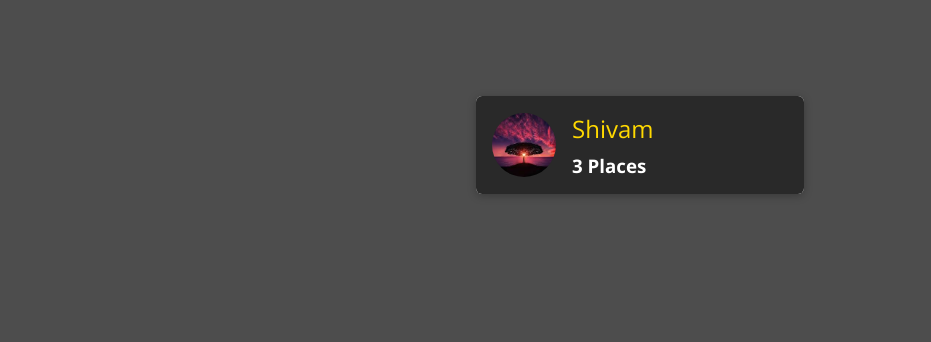
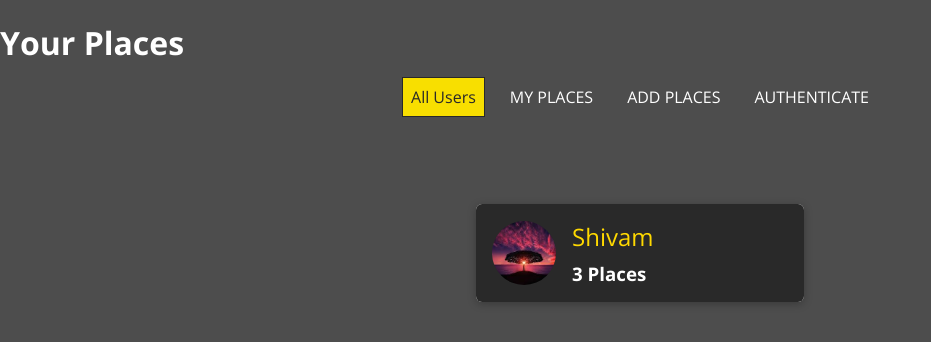
Before and after one commit to shivamsouravjha/Let-us-travel, a React (Create React App) app in the folder DBMS/Frontend/: page / in a window 1280 px wide. Shown: the top 342 px of the page, without its empty margins (0-931 px from the left). Built offline with nearby package versions, Linux system fonts and the light colour scheme.

Commit message:
Frontend Navigation button and sidedrawer

```diff
--- a/DBMS/Frontend/src/App.js
+++ b/DBMS/Frontend/src/App.js
@@ -1,12 +1,11 @@
 import React from 'react';
 import { BrowserRouter as Router,Route,Redirect,Switch } from 'react-router-dom';
 import Users from './users/pages/Users';
-import mainnavigation from './shared/Components/Navigation/mainnavigation';
 import Newplace from './places/pages/NewPlace';
-
+import MainNVIGATION from './shared/Components/Navigation/mainnavigation';
 function App() {
   return (<Router>
-    <mainnavigation />
+    <MainNVIGATION />
     <main>
       <Switch>
         <Route path="/" exact>
--- a/DBMS/Frontend/src/shared/Components/Navigation/mainheader.css
+++ b/DBMS/Frontend/src/shared/Components/Navigation/mainheader.css
@@ -6,7 +6,7 @@
   position: fixed;
   top: 0;
   left: 0;
-    background: #ff0055;
+  background: #e5ff00;
   box-shadow: 0 2px 6px rgba(0, 0, 0, 0.26);
   padding: 0 1rem;
   z-index: 5;
--- a/DBMS/Frontend/src/shared/Components/Navigation/mainheader.js
+++ b/DBMS/Frontend/src/shared/Components/Navigation/mainheader.js
@@ -1,6 +1,9 @@
 import React from 'react';
 import './mainheader.css';
-const mainheader =() => {
-    return <header className="main-header">{props.children}</header>;
+const mainheader = props => {
+    return <header className="main-header">
+        {props.children}
+        </header>
+    ;
 };
 export default mainheader;
--- a/DBMS/Frontend/src/shared/Components/Navigation/mainnavigation.js
+++ b/DBMS/Frontend/src/shared/Components/Navigation/mainnavigation.js
@@ -1,21 +1,26 @@
 import React from 'react';
 import { Link } from 'react-router-dom';
 import mainheader from './mainheader';
+import NavLinks from './navlink';
 import './mainnavigation.css';
+
 const mainnavigation =() => {
-    return <mainheader>
+    return (
+    <mainheader>
         <button className="main-navigation__menu-btn">
             <span />
             <span />
+            <span />
         </button>
-        <h1 className="main-navigation__title">
-            <Link to='/'>
+        <h1 className = "main-navigation__title">
+            <Link to="/">
                 Your Places
             </Link>
         </h1>
-        <nav>
-            ...
+        <nav className="main-navigation__header-nav">
+            <NavLinks />
         </nav>
     </mainheader>
+    );
 };
 export default mainnavigation;
--- a/DBMS/Frontend/src/shared/Components/Navigation/navlink.css
+++ b/DBMS/Frontend/src/shared/Components/Navigation/navlink.css
@@ -0,0 +1,76 @@
+.nav-links {
+    list-style: none;
+    margin: 0;
+    padding: 0;
+    width: 100%;
+    height: 100%;
+    display: flex;
+    flex-direction: column;
+    justify-content: center;
+    align-items: center;
+  }
+
+  .nav-links li {
+    margin: 1rem;
+  }
+
+  .nav-links a {
+    border: 1px solid transparent;
+    color: #292929;
+    text-decoration: none;
+    padding: 0.5rem;
+  }
+
+  .nav-links a:hover,
+  .nav-links a:active,
+  .nav-links a.active {
+    background: #f8df00;
+    border-color: #292929;
+    color: #292929;
+  }
+
+  .nav-links button {
+    cursor: pointer;
+    border: 1px solid #292929;
+    color: #292929;
+    background: transparent;
+    padding: 0.5rem;
+    font: inherit;
+  }
+
+  .nav-links button:focus {
+    outline: none;
+  }
+
+  .nav-links button:hover,
+  .nav-links button:active {
+    background: #292929;
+    color: white;
+  }
+
+  @media (min-width: 768px) {
+    .nav-links {
+      flex-direction: row;
+    }
+
+    .nav-links li {
+      margin: 0 0.5rem;
+    }
+
+    .nav-links a {
+      color: white;
+      text-decoration: none;
+    }
+
+    .nav-links button {
+      border: 1px solid white;
+      color: white;
+      background: transparent;
+    }
+
+    .nav-links button:hover,
+    .nav-links button:active {
+      background: #f8df00;
+      color: #292929;
+    }
+  }
--- a/DBMS/Frontend/src/shared/Components/Navigation/navlink.js
+++ b/DBMS/Frontend/src/shared/Components/Navigation/navlink.js
@@ -0,0 +1,29 @@
+import React from 'react';
+import { NavLink } from 'react-router-dom';
+import './navlink.css';
+
+const navlink = porps => {
+    return <ul className="nav-links">
+        <li>
+            <NavLink to="/" exact>
+                All Users
+            </NavLink>
+        </li>
+        <li>
+            <NavLink to="/u1/places">
+                MY PLACES
+            </NavLink>
+        </li>
+        <li>
+            <NavLink to="/places/new">
+                ADD PLACES
+            </NavLink>
+        </li>
+        <li>
+            <NavLink to="/auth">
+                AUTHENTICATE
+            </NavLink>
+        </li>
+    </ul>
+};
+export default navlink;
```
Also changed, not shown: DBMS/Frontend/src/shared/Components/Navigation/sidedrawer.js (+8 -0 lines), DBMS/Frontend/src/shared/Components/Navigation/mainnavigation.css (indentation only). Lines whose indentation alone changed are shown as unchanged.
